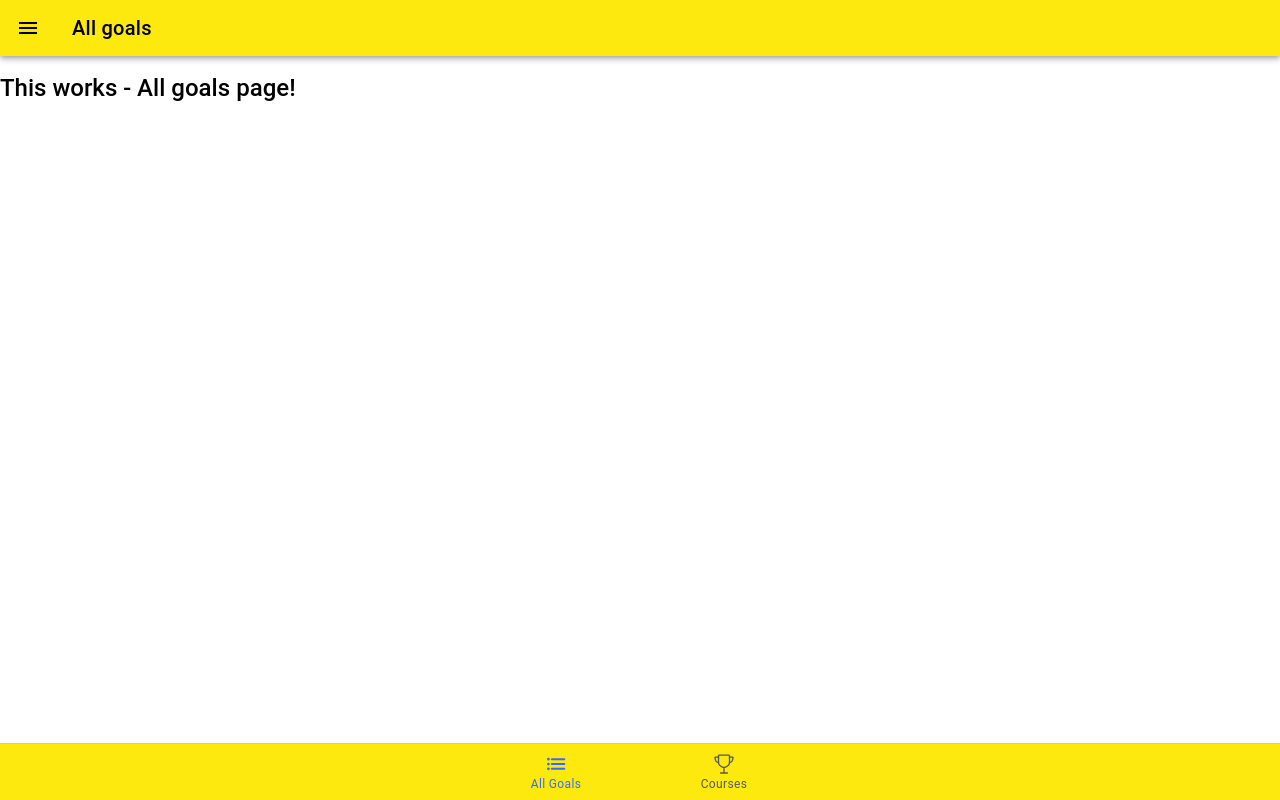
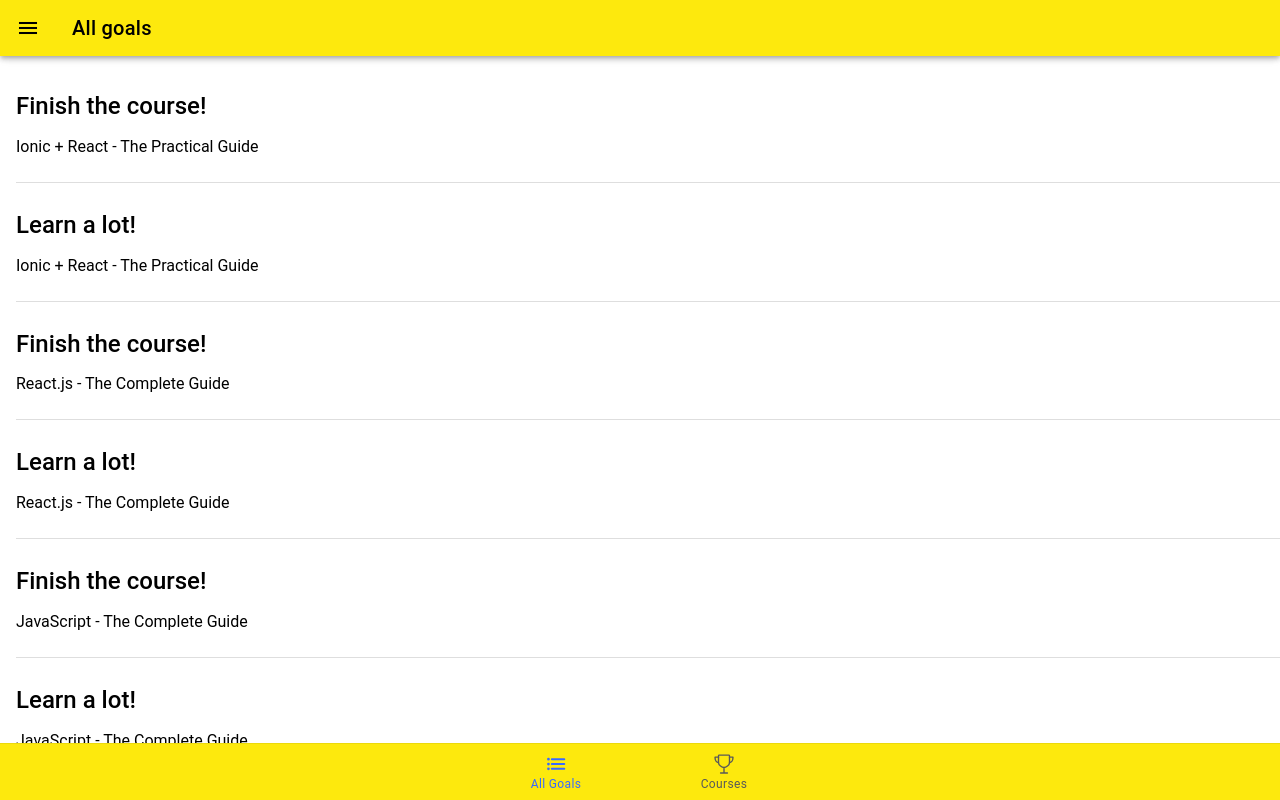
Before and after one commit to leilaZ1111/ionic-react-navigation, a React (Vite) app: page /courses/all-goals in a window 1280 px wide. Built offline with nearby package versions, Linux system fonts and the light colour scheme.

Commit message:
rendered list with all goals

```diff
--- a/src/pages/AllGoals.tsx
+++ b/src/pages/AllGoals.tsx
@@ -1,3 +1,5 @@
+import React from 'react';
+
 import {
   IonContent,
   IonHeader,
@@ -6,11 +8,32 @@
   IonPage,
   IonButtons,
   IonMenuButton,
+  IonList,
+  IonItem,
+  IonLabel,
 } from '@ionic/react';
 
-import React from 'react';
+import { COURSE_DATA } from './Courses';
 
 const AllGoals: React.FC = () => {
+  const goals = COURSE_DATA.map((course) => {
+    return course.goals.map((goal) => {
+      return {
+        id: goal.id,
+        text: goal.text,
+        courseTitle: course.title,
+      };
+    });
+  }).reduce((goalArr, nestedGoals) => {
+    let updatedGoalArray = goalArr;
+    for (const goal of nestedGoals) {
+      updatedGoalArray = updatedGoalArray.concat(goal);
+    }
+    return updatedGoalArray;
+  }, []);
+
+  console.log(goals);
+
   return (
     <IonPage>
       <IonHeader>
@@ -22,7 +45,16 @@
         </IonToolbar>
       </IonHeader>
       <IonContent>
-        <h2> This works - All goals page!</h2>
+        <IonList>
+          {goals.map((goal) => (
+            <IonItem key={goal.id}>
+              <IonLabel>
+                <h2>{goal.text}</h2>
+                <p>{goal.courseTitle}</p>
+              </IonLabel>
+            </IonItem>
+          ))}
+        </IonList>
       </IonContent>
     </IonPage>
   );
--- a/src/pages/CourseTabs.tsx
+++ b/src/pages/CourseTabs.tsx
@@ -18,7 +18,7 @@
   return (
     <IonTabs>
       <IonRouterOutlet>
-        <Redirect path="/courses" to="/courses/list" exact />
+        <Redirect path="/courses" to="/courses/all-goals" exact />
         <Switch>
           <Route path="/courses/list" exact>
             <Courses />
```
